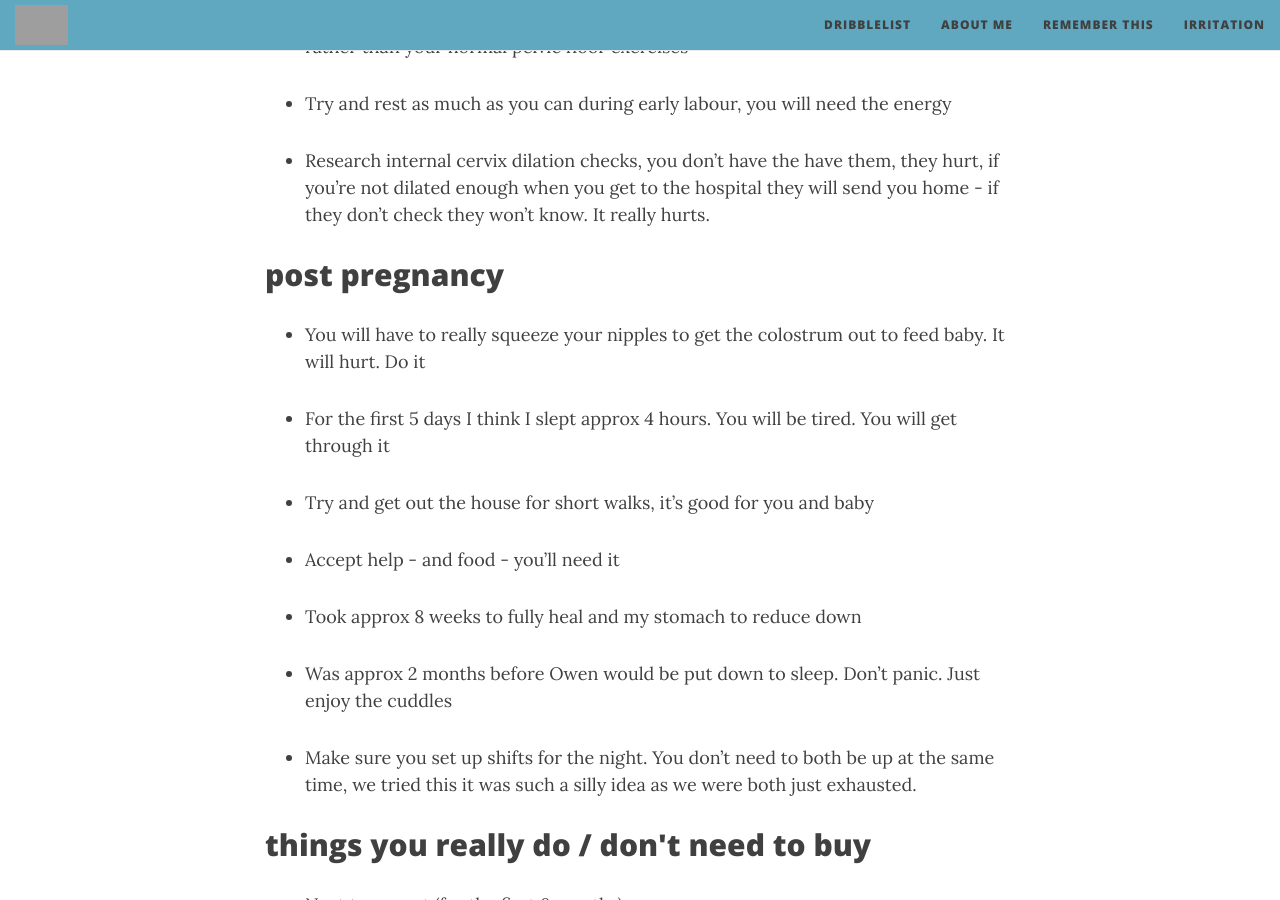
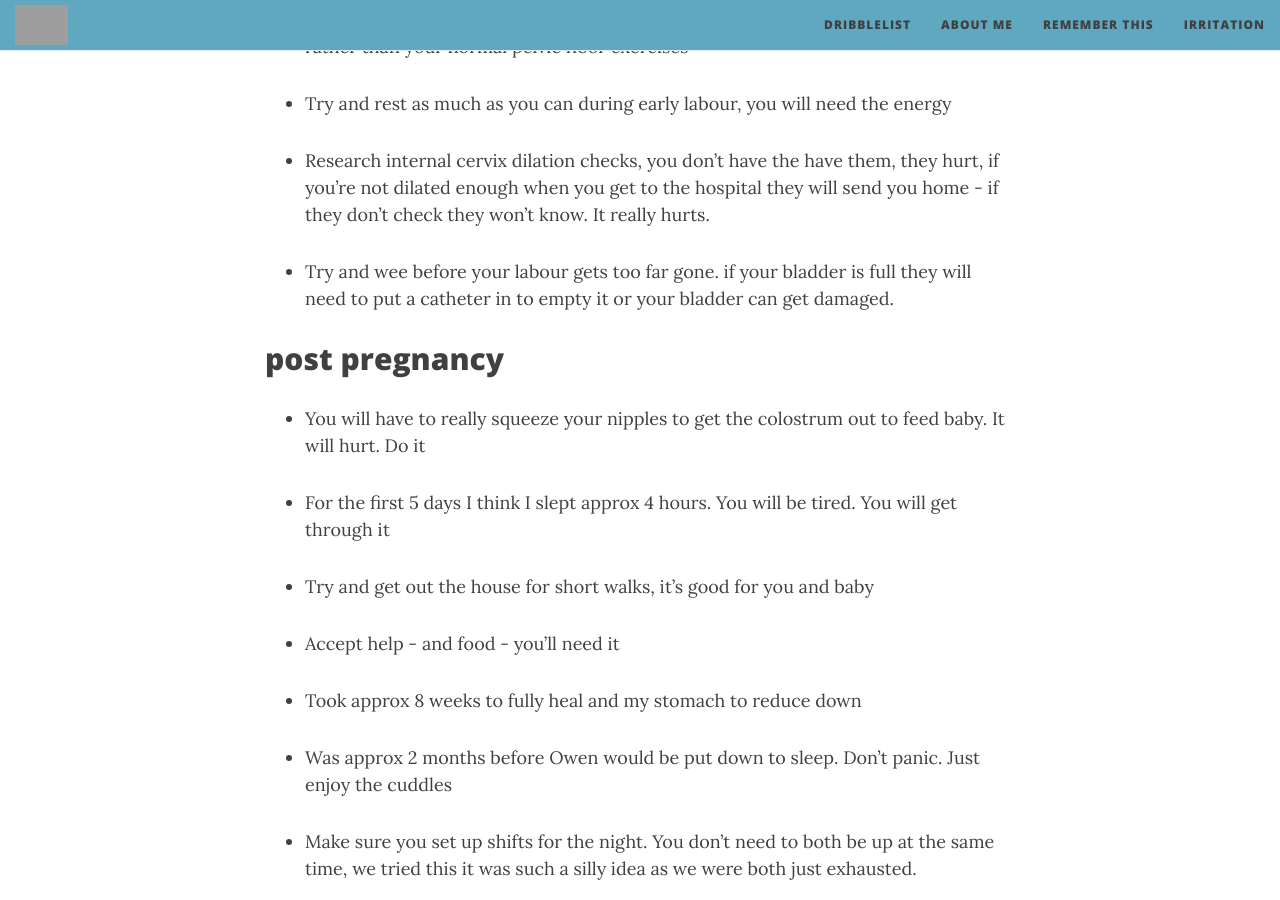
Before and after one commit to ellis-ward/ellis-ward.github.io, a Jekyll site: the page built from _posts/dribble/2026-05-31-adviceformypregnantfriends.md, in a window 1280 px wide and 900 px high, scrolled down 1906 px. Built offline with Jekyll 4.4.1, drawn with Linux system fonts in a browser that asks for light colours; nearby versions of some CDN libraries; grey boxes are pictures that could not be loaded.

Commit message:
Update 2026-05-31-adviceformypregnantfriends.md

```diff
--- a/_posts/dribble/2026-05-31-adviceformypregnantfriends.md
+++ b/_posts/dribble/2026-05-31-adviceformypregnantfriends.md
@@ -51,6 +51,8 @@ tags: dribble
 
 - Research internal cervix dilation checks, you don't have the have them, they hurt, if you're not dilated enough when you get to the hospital they will send you home - if they don't check they won't know. It really hurts.
 
+- Try and wee before your labour gets too far gone. if your bladder is full they will need to put a catheter in to empty it or your bladder can get damaged.
+
 <h2>post pregnancy</h2>
 
 - You will have to really squeeze your nipples to get the colostrum out to feed baby. It will hurt. Do it
```
